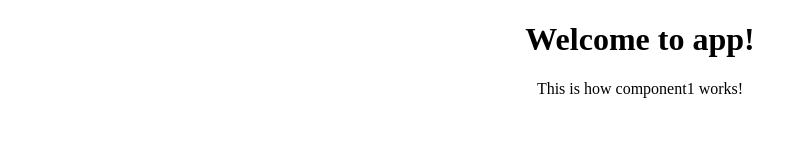
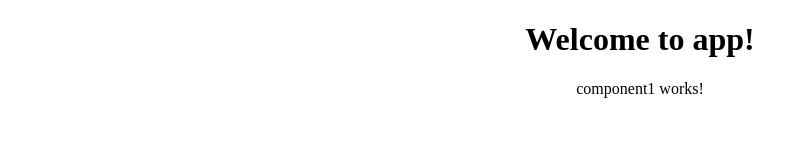
Before and after one commit to collau/ng4-playground, an Angular app: page / in a window 1280 px wide. Shown: the top 148 px of the page, without its empty margins (0-807 px from the left). Built offline with nearby package versions, Linux system fonts and the light colour scheme.

Commit message:
changed back to previous text

```diff
--- a/src/app/component1/component1.component.html
+++ b/src/app/component1/component1.component.html
@@ -1,3 +1,3 @@
 <p>
-  This is how component1 works!
+  component1 works!
 </p>
```
